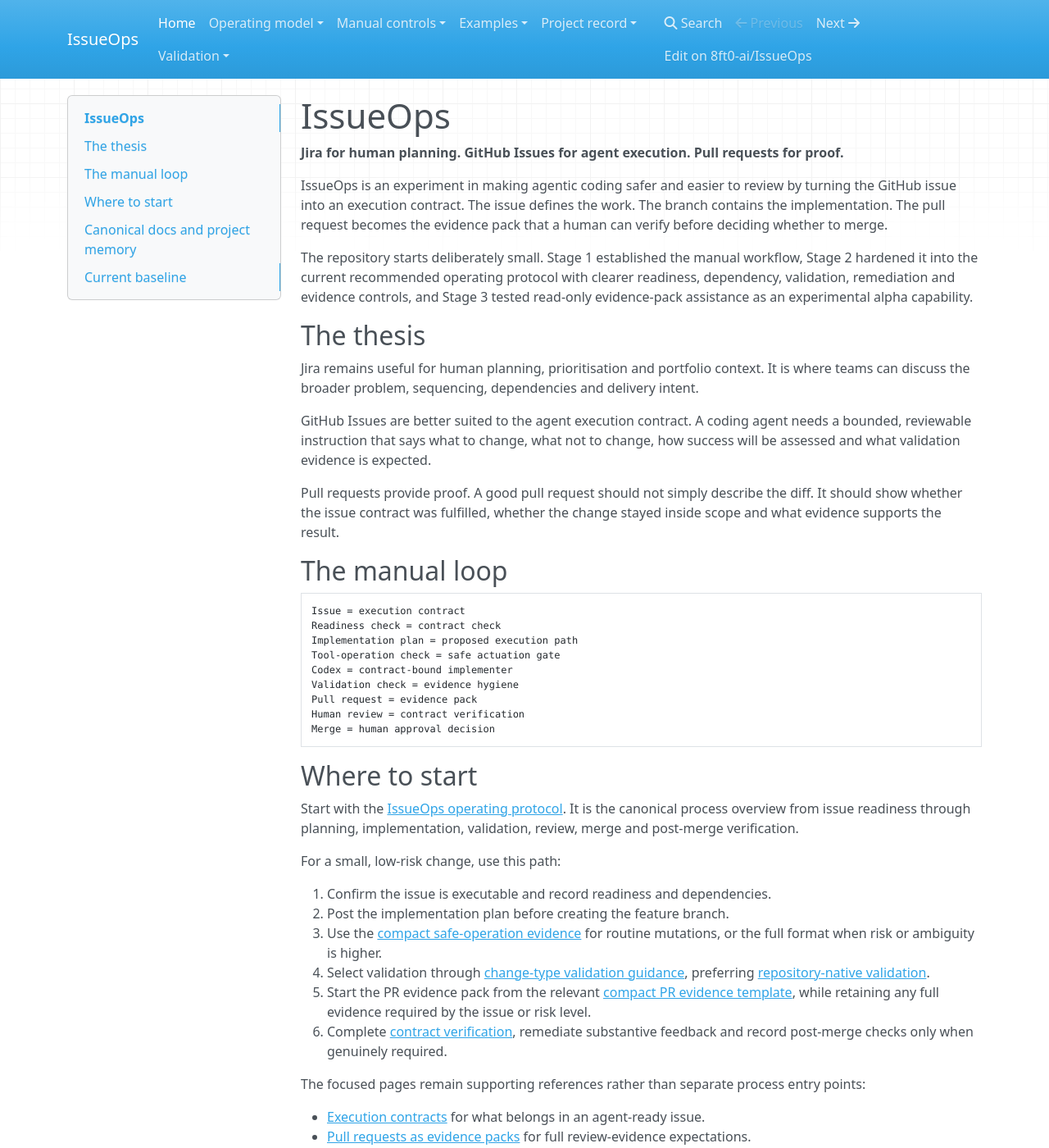
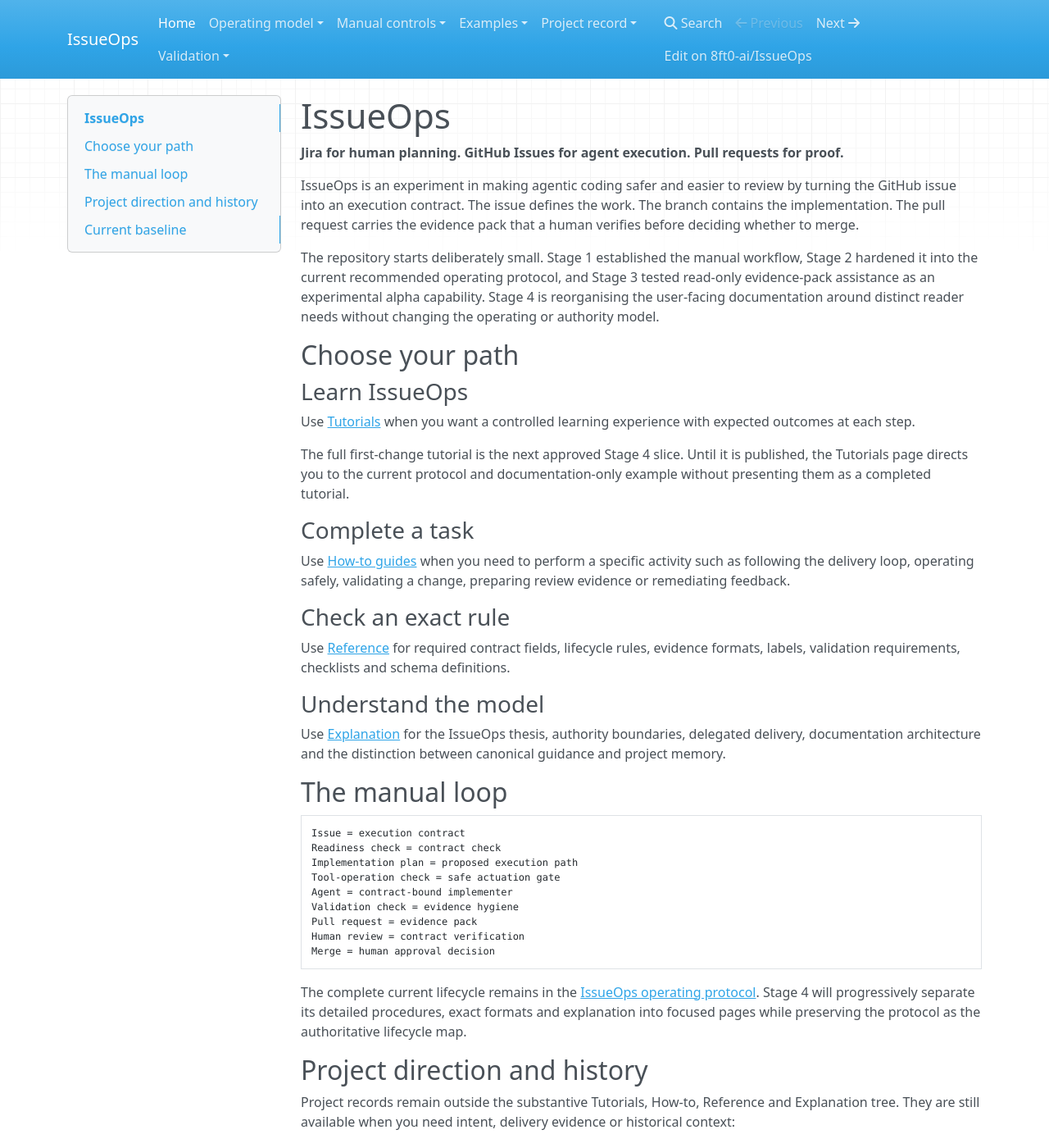
Before and after one commit to 8ft0-ai/IssueOps, an MkDocs documentation site: the page built from docs/index.md, in a window 1280 px wide and 1400 px high. Shown: the whole window at 82% size. Built offline with MkDocs 1.6.1, drawn with Linux system fonts in a browser that asks for light colours; nearby versions of some CDN libraries; some of the changed text lies outside the part shown.

Commit message:
Rework documentation home around reader needs

````diff
--- a/docs/index.md
+++ b/docs/index.md
@@ -2,17 +2,29 @@
 
 **Jira for human planning. GitHub Issues for agent execution. Pull requests for proof.**
 
-IssueOps is an experiment in making agentic coding safer and easier to review by turning the GitHub issue into an execution contract. The issue defines the work. The branch contains the implementation. The pull request becomes the evidence pack that a human can verify before deciding whether to merge.
+IssueOps is an experiment in making agentic coding safer and easier to review by turning the GitHub issue into an execution contract. The issue defines the work. The branch contains the implementation. The pull request carries the evidence pack that a human verifies before deciding whether to merge.
 
-The repository starts deliberately small. Stage 1 established the manual workflow, Stage 2 hardened it into the current recommended operating protocol with clearer readiness, dependency, validation, remediation and evidence controls, and Stage 3 tested read-only evidence-pack assistance as an experimental alpha capability.
+The repository starts deliberately small. Stage 1 established the manual workflow, Stage 2 hardened it into the current recommended operating protocol, and Stage 3 tested read-only evidence-pack assistance as an experimental alpha capability. Stage 4 is reorganising the user-facing documentation around distinct reader needs without changing the operating or authority model.
 
-## The thesis
+## Choose your path
 
-Jira remains useful for human planning, prioritisation and portfolio context. It is where teams can discuss the broader problem, sequencing, dependencies and delivery intent.
+### Learn IssueOps
 
-GitHub Issues are better suited to the agent execution contract. A coding agent needs a bounded, reviewable instruction that says what to change, what not to change, how success will be assessed and what validation evidence is expected.
+Use [Tutorials](tutorials/index.md) when you want a controlled learning experience with expected outcomes at each step.
 
-Pull requests provide proof. A good pull request should not simply describe the diff. It should show whether the issue contract was fulfilled, whether the change stayed inside scope and what evidence supports the result.
+The full first-change tutorial is the next approved Stage 4 slice. Until it is published, the Tutorials page directs you to the current protocol and documentation-only example without presenting them as a completed tutorial.
+
+### Complete a task
+
+Use [How-to guides](how-to/index.md) when you need to perform a specific activity such as following the delivery loop, operating safely, validating a change, preparing review evidence or remediating feedback.
+
+### Check an exact rule
+
+Use [Reference](reference/index.md) for required contract fields, lifecycle rules, evidence formats, labels, validation requirements, checklists and schema definitions.
+
+### Understand the model
+
+Use [Explanation](explanation/index.md) for the IssueOps thesis, authority boundaries, delegated delivery, documentation architecture and the distinction between canonical guidance and project memory.
 
 ## The manual loop
 
@@ -21,44 +33,32 @@
 Readiness check = contract check
 Implementation plan = proposed execution path
 Tool-operation check = safe actuation gate
-Codex = contract-bound implementer
+Agent = contract-bound implementer
 Validation check = evidence hygiene
 Pull request = evidence pack
 Human review = contract verification
 Merge = human approval decision
 ```
 
-## Where to start
+The complete current lifecycle remains in the [IssueOps operating protocol](issueops-protocol.md). Stage 4 will progressively separate its detailed procedures, exact formats and explanation into focused pages while preserving the protocol as the authoritative lifecycle map.
 
-Start with the [IssueOps operating protocol](issueops-protocol.md). It is the canonical process overview from issue readiness through planning, implementation, validation, review, merge and post-merge verification.
+## Project direction and history
 
-For a small, low-risk change, use this path:
+Project records remain outside the substantive Tutorials, How-to, Reference and Explanation tree. They are still available when you need intent, delivery evidence or historical context:
 
-1. Confirm the issue is executable and record readiness and dependencies.
-2. Post the implementation plan before creating the feature branch.
-3. Use the [compact safe-operation evidence](tool-operations.md#compact-evidence-format) for routine mutations, or the full format when risk or ambiguity is higher.
-4. Select validation through [change-type validation guidance](change-type-validation.md), preferring [repository-native validation](repository-native-validation.md).
-5. Start the PR evidence pack from the relevant [compact PR evidence template](pr-evidence-templates.md), while retaining any full evidence required by the issue or risk level.
-6. Complete [contract verification](contract-verification.md), remediate substantive feedback and record post-merge checks only when genuinely required.
+- [Approved Stage 4 roadmap](https://github.com/8ft0-ai/IssueOps/blob/main/planning/roadmap/stage-04-diataxis-documentation-architecture.md)
+- [Planning control surface](https://github.com/8ft0-ai/IssueOps/tree/main/planning)
+- [Public roadmap compatibility page](roadmap.md)
+- [Stage 1 release notes](releases/stage-1.md)
+- [Stage 2 stable release notes](releases/stage-2.md)
+- [Stage 3 experimental alpha notes](releases/stage-3-alpha.md)
 
-The focused pages remain supporting references rather than separate process entry points:
-
-- [Execution contracts](execution-contracts.md) for what belongs in an agent-ready issue.
-- [Pull requests as evidence packs](pr-evidence-packs.md) for full review-evidence expectations.
-- [Safe tool operations](tool-operations.md) for routine and higher-risk mutation checks.
-- [PR review remediation](review-remediation.md) for handling feedback after review.
-- [Examples](examples/README.md) for reference execution-contract and verification artefacts.
-
-See the [Stage 2 contributor usability review](contributor-usability-review.md) for the walkthrough and the reasoning behind this front-door path.
-
-## Canonical docs and project memory
-
-This MkDocs site is the canonical public documentation surface. It should contain the curated project thesis, workflow, controls, examples, release notes and roadmap.
-
-The GitHub wiki remains useful, but it has a different role. It is for project memory, working notes, broader research, draft material and reports that are not yet part of the canonical documentation set. The distinction is explained in [Site and wiki boundaries](site-vs-wiki.md).
+The [documentation architecture](explanation/documentation-architecture.md) explains why project records are linked rather than treated as a fifth documentation mode.
 
 ## Current baseline
 
 The recommended stable baseline is [Stage 2 — Published and Hardened IssueOps Operating Model](releases/stage-2.md), released as `v0.2.0`.
 
-[Stage 3 Alpha — Read-only Evidence-pack Assistance](releases/stage-3-alpha.md), proposed as `v0.3.0-alpha.1`, is an experimental prerelease snapshot for controlled evaluation. It does not replace the stable baseline, does not establish routine operational adoption and does not expand human-controlled approval or merge authority.
+[Stage 3 Alpha — Read-only Evidence-pack Assistance](releases/stage-3-alpha.md), proposed as `v0.3.0-alpha.1`, is an experimental prerelease snapshot for controlled evaluation. It does not replace the stable baseline, establish routine operational adoption or expand human-controlled approval or merge authority.
+
+Stage 4 changes documentation architecture only. It does not authorise automatic execution, lifecycle transitions, review decisions, merge authority, repository-setting changes or operational evidence-assistance implementation.
````
